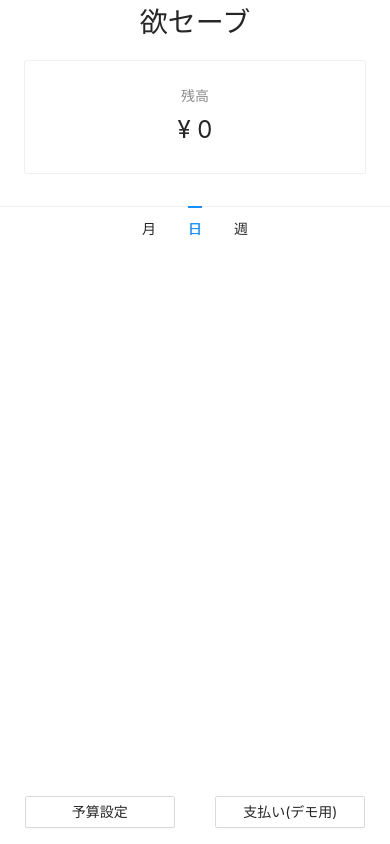
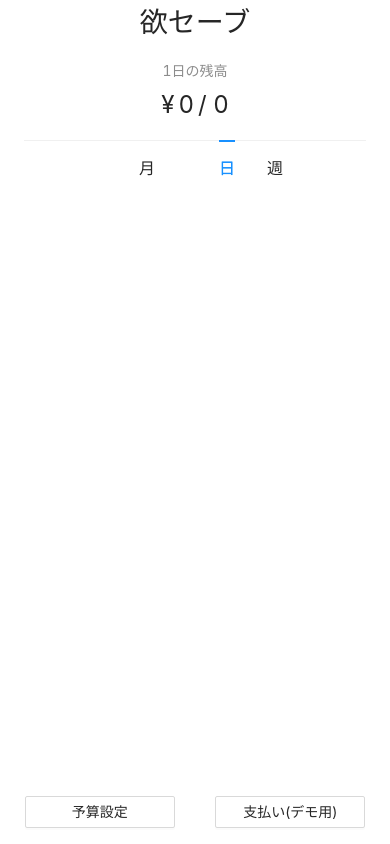
Before and after one commit to kuanyi-ng/yokusave, a React (Create React App) app: page / in a window 390 px wide. Built offline with nearby package versions, Linux system fonts and the light colour scheme.

Commit message:
add "pages" using tabs to show budget and remainingAmount of each category
- can't make tabs to stay at bottom in mobile form (maybe can try CSS)

```diff
--- a/src/components/AppContent/AppContent.css
+++ b/src/components/AppContent/AppContent.css
@@ -1,3 +1,7 @@
+.ant-tabs-tab {
+    margin: 0 2rem;
+}
+
 .menu-bar {
     position: fixed;
     bottom: 0px;
--- a/src/components/AppContent/AppContent.tsx
+++ b/src/components/AppContent/AppContent.tsx
@@ -1,16 +1,15 @@
 import React, { useState, useEffect } from 'react';
 // Import Components
-import { convertToCash , formatYen } from './convertToCash';
-import { StackedCash } from '../StackedCash';
+import { convertToCash } from './convertToCash';
 import { BudgetForm } from '../BudgetForm';
 import { PayForm } from '../PayForm';
-import { Card, Statistic, Row, Col, Tabs } from 'antd';
+import { RemainingCash } from '../RemainingCash';
+import { Row, Col, Tabs } from 'antd';
 // Import Types, Interfaces
-import { Cash, Budget, RemainingAmount, CashStack } from '../types';
+import { Cash, Budget, RemainingAmount } from '../types';
 // Import CSS
 import 'antd/dist/antd.css';
 import './AppContent.css';
-import { RemainingCash } from '../RemainingCash';
 
 const AppContent: React.FC = () => {
     const [budget, setBudget] = useState<Budget>({ monthlyBudget: 0, weeklyBudget: 0, dailyBudget: 0 });
@@ -53,61 +52,43 @@ const AppContent: React.FC = () => {
             <h1>欲セーブ</h1>
             <Row gutter={16} style={{ margin: 16 }}>
                 <Col span={24}>
-                    <Card>
-                        <Statistic title="残高" value={remainingAmount.monthlyRemaining} formatter={ val => formatYen(val as number) } />
-                    </Card>
+                    <Tabs
+                    defaultActiveKey="daily"
+                    centered={true}
+                    size="large"
+                    tabPosition="bottom"
+                    animated={true}
+                    >
+                        <Tabs.TabPane tab="月" key="monthly">
+                            <RemainingCash
+                            statsTitle={"1ヶ月"}
+                            remaining={remainingAmount.monthlyRemaining}
+                            original={budget.monthlyBudget}
+                            tabName={"month"}
+                            cashStack={cash.monthlyCash}
+                            />
+                        </Tabs.TabPane>
+                        <Tabs.TabPane tab="日" key="daily">
+                            <RemainingCash
+                            remaining={remainingAmount.dailyRemaining}
+                            original={budget.dailyBudget}
+                            statsTitle={"1日"}
+                            tabName={"day"}
+                            cashStack={cash.dailyCash}
+                            />
+                        </Tabs.TabPane>
+                        <Tabs.TabPane tab="週" key="weekly">
+                            <RemainingCash
+                            remaining={remainingAmount.weeklyRemaining}
+                            original={budget.weeklyBudget}
+                            statsTitle={"1週間"}
+                            tabName={"week"}
+                            cashStack={cash.weeklyCash}
+                            />
+                        </Tabs.TabPane>
+                    </Tabs>
                 </Col>
             </Row>
-            <Tabs defaultActiveKey="daily" centered tabPosition="bottom">
-                <Tabs.TabPane tab="月" key="monthly">
-                   {cash.monthlyCash.length > 0 &&
-                    cash.monthlyCash.map((cashType) => {
-                        return (
-                            <Row justify="center">
-                                <Col span={24}>
-                                    <StackedCash
-                                    desc={cashType.desc}
-                                    value={cashType.value}
-                                    piece={cashType.piece}/>
-                                </Col>
-                            </Row>
-                        );
-                    })
-                }
-                </Tabs.TabPane>
-                <Tabs.TabPane tab="日" key="daily">
-                   {cash.dailyCash.length > 0 &&
-                    cash.dailyCash.map((cashType) => {
-                        return (
-                            <Row justify="center">
-                                <Col span={24}>
-                                    <StackedCash
-                                    desc={cashType.desc}
-                                    value={cashType.value}
-                                    piece={cashType.piece}/>
-                                </Col>
-                            </Row>
-                        );
-                    })
-                }
-                </Tabs.TabPane>
-                <Tabs.TabPane tab="週" key="weekly">
-                   {cash.weeklyCash.length > 0 &&
-                    cash.weeklyCash.map((cashType) => {
-                        return (
-                            <Row justify="center">
-                                <Col span={24}>
-                                    <StackedCash
-                                    desc={cashType.desc}
-                                    value={cashType.value}
-                                    piece={cashType.piece}/>
-                                </Col>
-                            </Row>
-                        );
-                    })
-                }
-                </Tabs.TabPane>
-            </Tabs>
             <div className="menu-bar">
                 <BudgetForm
                 handleFinish={ updateBudget }
--- /dev/null
+++ b/src/components/RemainingCash/RemainingCash.tsx
@@ -0,0 +1,41 @@
+import React from 'react';
+import { StackedCash } from '../StackedCash';
+import { Row, Col, Statistic } from 'antd';
+// Import Types, Interface
+import { CashStack } from '../types';
+// Import CSS
+import 'antd/dist/antd.css';
+
+interface RemainingCashProps {
+    statsTitle: string;
+    remaining: number;
+    original: number;
+    tabName: string;
+    cashStack: CashStack;
+}
+
+const RemainingCash: React.FC<RemainingCashProps> = ({ statsTitle, remaining, original, tabName, cashStack }) => {
+    return (
+        <>
+        <Statistic title={`${statsTitle}の残高`} value={remaining} prefix="¥ " suffix={`/ ${original}`} />
+        {cashStack.length > 0 &&
+            cashStack.map((eachCash, index) => {
+                return (
+                    <>
+                        <Row justify="center" key={`${tabName}-${index}`}>
+                            <Col span={24}>
+                                <StackedCash
+                                desc={eachCash.desc}
+                                value={eachCash.value}
+                                piece={eachCash.piece}/>
+                            </Col>
+                        </Row>
+                    </>
+                );
+            })
+        }
+        </>
+    );
+}
+
+export default RemainingCash;
--- /dev/null
+++ b/src/components/RemainingCash/index.ts
@@ -0,0 +1,5 @@
+import RemainingCash from './RemainingCash';
+
+export {
+    RemainingCash
+};
```
